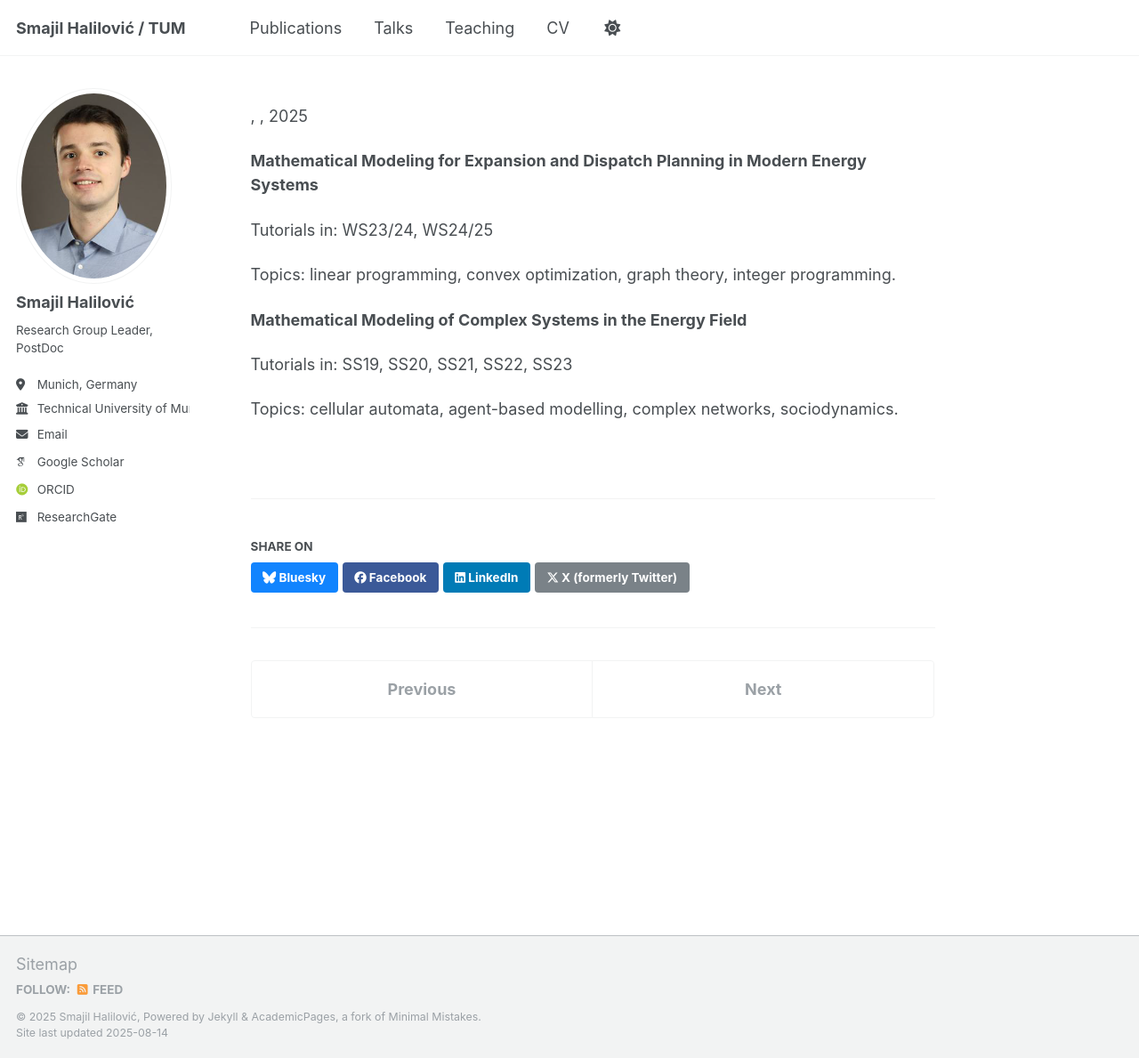
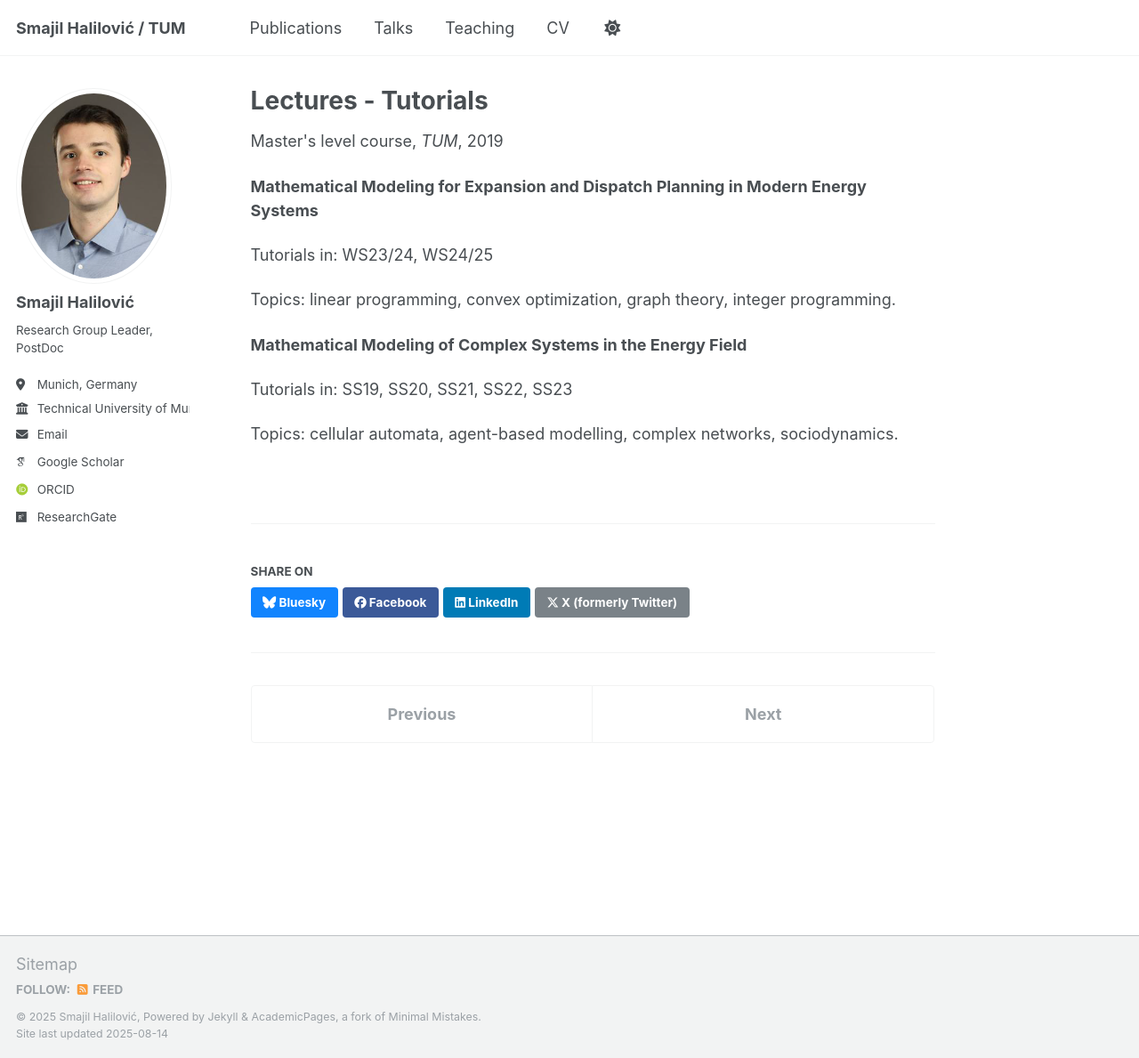
Before and after one commit to SHalilovic/shalilovic.github.io, a Jekyll site: the page built from _teaching/tutorials_1.md, in a window 1280 px wide and 1189 px high. Shown: the whole window at 89% size. Built offline with Jekyll 4.4.1, drawn with Linux system fonts in a browser that asks for light colours; some web fonts are replaced; a script that is not in the unit is left out.

Commit message:
Update tutorials_1.md

```diff
--- a/_teaching/tutorials_1.md
+++ b/_teaching/tutorials_1.md
@@ -1,5 +1,5 @@
 ---
-title: "Lectures \|\ Tutorials"
+title: "Lectures - Tutorials"
 collection: teaching
 type: "Master's level course"
 permalink: /teaching/tutorials_1
```
